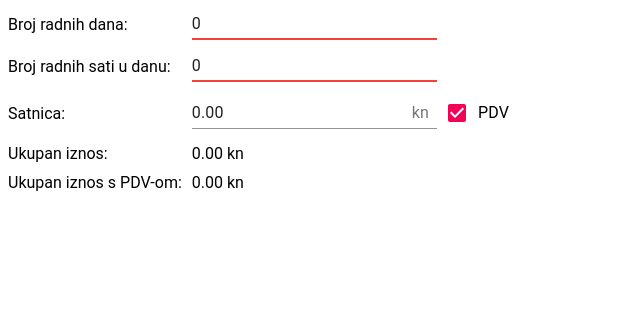
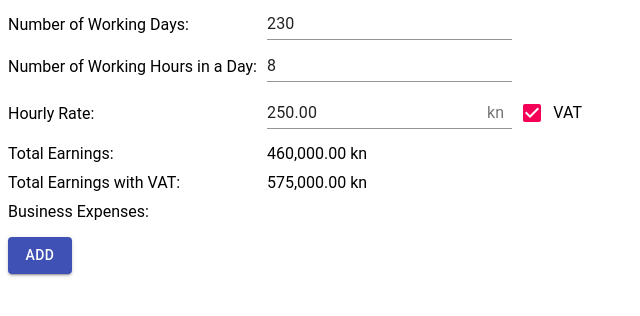
Before and after one commit to mrzli/gm-earnings, a React (Create React App) app: page / in a window 1280 px wide. Shown: the top 316 px of the page, without its empty margins (0-640 px from the left). Built offline with nearby package versions, Linux system fonts and the light colour scheme; a small style sheet from the web is missing.

Commit message:
Work on EarningsDisplay

```diff
--- a/src/App.tsx
+++ b/src/App.tsx
@@ -1,5 +1,5 @@
 import React from 'react';
-import { EarningsDisplay } from './EarningsDisplay';
+import { EarningsDisplay } from './components/EarningsDisplay';
 
 export function App(): React.ReactElement {
   return (
--- /dev/null
+++ b/src/components/BusinessExpenseInput.tsx
@@ -0,0 +1,76 @@
+import React from 'react';
+import { BusinessExpenseItem } from '../types/earnings-data';
+import {
+  Checkbox,
+  FormControlLabel,
+  InputAdornment,
+  TextField
+} from '@material-ui/core';
+import { isNameValid } from '../utils/generic-utils';
+import { isValidMoneyString } from '../utils/currency-utils';
+
+interface BusinessExpenseInputProps {
+  readonly item: BusinessExpenseItem;
+  readonly onItemChanged: (item: BusinessExpenseItem) => void;
+}
+
+export function BusinessExpenseInput({
+  item,
+  onItemChanged
+}: BusinessExpenseInputProps): React.ReactElement {
+  return (
+    <div
+      style={{
+        display: 'grid',
+        gridTemplateColumns: '120px 120px auto',
+        alignItems: 'center',
+        rowGap: 10,
+        columnGap: 10
+      }}
+    >
+      <div style={{ gridColumnStart: 1 }}>
+        <TextField
+          fullWidth={true}
+          placeholder={'Name'}
+          error={!isNameValid(item.name)}
+          value={item.name}
+          onChange={(event) => {
+            onItemChanged({ ...item, name: event.target.value });
+          }}
+        />
+      </div>
+      <div style={{ gridColumnStart: 2 }}>
+        <TextField
+          fullWidth={true}
+          error={!isValidMoneyString(item.amount.amount)}
+          value={item.amount.amount}
+          onChange={(event) => {
+            onItemChanged({
+              ...item,
+              amount: { ...item.amount, amount: event.target.value }
+            });
+          }}
+          InputProps={{
+            endAdornment: <InputAdornment position={'start'}>kn</InputAdornment>
+          }}
+        />
+      </div>
+      <div style={{ gridColumnStart: 3 }}>
+        <FormControlLabel
+          control={
+            <Checkbox
+              checked={item.amount.isVat}
+              onChange={(event, checked) => {
+                onItemChanged({
+                  ...item,
+                  amount: { ...item.amount, isVat: checked }
+                });
+              }}
+            />
+          }
+          label={'VAT'}
+        />
+      </div>
+    </div>
+  );
+}
--- a/src/EarningsDisplay.tsx
+++ b/src/components/EarningsDisplay.tsx
@@ -5,24 +5,38 @@ import {
   InputAdornment,
   TextField
 } from '@material-ui/core';
-import { EarningsData, EarningsInputData } from './types/earnings-data';
 import {
-  DEFAULT_EARNINGS_DATA,
+  BusinessExpenseItem,
+  EarningsData,
+  EarningsInputData
+} from '../types/earnings-data';
+import {
   DEFAULT_EARNINGS_INPUT_DATA,
+  EMPTY_BUSINESS_EXPENSE_ITEM,
+  EMPTY_EARNINGS_DATA,
   VAT_MULTIPLIER
-} from './data/earnings-data';
+} from '../data/earnings-data';
 import {
   currencyToCents,
   formatAsMoney,
   isValidMoneyString,
   moneyStringToCurrency
-} from './utils/currency-utils';
+} from '../utils/currency-utils';
+import { ExpenseInputList } from './ExpenseInputList';
+import { BusinessExpenseInput } from './BusinessExpenseInput';
+import {
+  removeArrayItemAtIndex,
+  updateArrayItemAtIndex
+} from '../utils/array-utils';
 
 enum InputDataActionType {
   SetWorkingDays = 'SetWorkingDays',
   SetWorkingHours = 'SetWorkingHours',
   SetHourlyRateAmount = 'SetHourlyRateAmount',
-  SetHourlyRateIsVat = 'SetHourlyRateIsVat'
+  SetHourlyRateIsVat = 'SetHourlyRateIsVat',
+  AddBusinessExpenseItem = 'AddBusinessExpenseItem',
+  RemoveBusinessExpenseItem = 'RemoveBusinessExpenseItem',
+  ChangeBusinessExpenseItem = 'ChangeBusinessExpenseItem'
 }
 
 interface ActionSetWorkingDays {
@@ -45,11 +59,32 @@ interface ActionSetHourlyRateIsVat {
   readonly payload: boolean;
 }
 
+interface ActionAddBusinessExpenseItem {
+  readonly type: InputDataActionType.AddBusinessExpenseItem;
+  readonly payload: undefined;
+}
+
+interface ActionRemoveBusinessExpenseItem {
+  readonly type: InputDataActionType.RemoveBusinessExpenseItem;
+  readonly payload: number;
+}
+
+interface ActionChangeBusinessExpenseItem {
+  readonly type: InputDataActionType.ChangeBusinessExpenseItem;
+  readonly payload: {
+    readonly item: BusinessExpenseItem;
+    readonly index: number;
+  };
+}
+
 type InputDataAction =
   | ActionSetWorkingDays
   | ActionSetWorkingHours
   | ActionSetHourlyRateAmount
-  | ActionSetHourlyRateIsVat;
+  | ActionSetHourlyRateIsVat
+  | ActionAddBusinessExpenseItem
+  | ActionRemoveBusinessExpenseItem
+  | ActionChangeBusinessExpenseItem;
 
 function earningsInputReducer(
   state: EarningsInputData,
@@ -70,10 +105,37 @@ function earningsInputReducer(
         ...state,
         hourlyRate: { ...state.hourlyRate, isVat: action.payload }
       };
+    case InputDataActionType.AddBusinessExpenseItem:
+      return {
+        ...state,
+        businessExpenseItems: [
+          ...state.businessExpenseItems,
+          EMPTY_BUSINESS_EXPENSE_ITEM
+        ]
+      };
+    case InputDataActionType.RemoveBusinessExpenseItem:
+      return {
+        ...state,
+        businessExpenseItems: removeArrayItemAtIndex(
+          state.businessExpenseItems,
+          action.payload
+        )
+      };
+    case InputDataActionType.ChangeBusinessExpenseItem:
+      return {
+        ...state,
+        businessExpenseItems: updateArrayItemAtIndex(
+          state.businessExpenseItems,
+          action.payload.index,
+          action.payload.item
+        )
+      };
     default:
       return state;
   }
 }
+
+const GRID_COLUMNS = 4;
 
 export function EarningsDisplay(): React.ReactElement {
   const [earningsInputState, earningsInputDispatch] = useReducer(
@@ -81,7 +143,7 @@ export function EarningsDisplay(): React.ReactElement {
     DEFAULT_EARNINGS_INPUT_DATA
   );
 
-  const [earnings, setEarnings] = useState<EarningsData>(DEFAULT_EARNINGS_DATA);
+  const [earnings, setEarnings] = useState<EarningsData>(EMPTY_EARNINGS_DATA);
 
   useEffect(() => {
     setEarnings(getEarningsData(earningsInputState));
@@ -91,14 +153,16 @@ export function EarningsDisplay(): React.ReactElement {
     <div
       style={{
         display: 'grid',
-        gridTemplateColumns: 'repeat(4, fit-content(25%))',
+        gridTemplateColumns: `repeat(${GRID_COLUMNS}, fit-content(${
+          100 / GRID_COLUMNS
+        }%))`,
         alignItems: 'center',
         rowGap: 10,
         columnGap: 10
       }}
     >
       <div style={{ gridRowStart: 1, gridColumnStart: 1 }}>
-        Broj radnih dana:
+        Number of Working Days:
       </div>
       <div style={{ gridRowStart: 1, gridColumnStart: 2 }}>
         <TextField
@@ -119,7 +183,7 @@ export function EarningsDisplay(): React.ReactElement {
         />
       </div>
       <div style={{ gridRowStart: 2, gridColumnStart: 1 }}>
-        Broj radnih sati u danu:
+        Number of Working Hours in a Day:
       </div>
       <div style={{ gridRowStart: 2, gridColumnStart: 2 }}>
         <TextField
@@ -139,7 +203,7 @@ export function EarningsDisplay(): React.ReactElement {
           }}
         />
       </div>
-      <div style={{ gridRowStart: 3, gridColumnStart: 1 }}>Satnica:</div>
+      <div style={{ gridRowStart: 3, gridColumnStart: 1 }}>Hourly Rate:</div>
       <div style={{ gridRowStart: 3, gridColumnStart: 2 }}>
         <TextField
           fullWidth={true}
@@ -169,10 +233,10 @@ export function EarningsDisplay(): React.ReactElement {
               }}
             />
           }
-          label={'PDV'}
+          label={'VAT'}
         />
       </div>
-      <div style={{ gridRowStart: 4, gridColumnStart: 1 }}>Ukupan iznos:</div>
+      <div style={{ gridRowStart: 4, gridColumnStart: 1 }}>Total Earnings:</div>
       <div
         style={{
           gridRowStart: 4,
@@ -182,7 +246,7 @@ export function EarningsDisplay(): React.ReactElement {
         {formatAsMoney(earnings.totalEarnings)}
       </div>
       <div style={{ gridRowStart: 5, gridColumnStart: 1 }}>
-        Ukupan iznos s PDV-om:
+        Total Earnings with VAT:
       </div>
       <div
         style={{
@@ -191,6 +255,41 @@ export function EarningsDisplay(): React.ReactElement {
         }}
       >
         {formatAsMoney(earnings.totalEarningsWithVat)}
+      </div>
+      <div
+        style={{
+          gridRowStart: 6,
+          gridColumnStart: 1,
+          gridColumnEnd: `span ${GRID_COLUMNS}`
+        }}
+      >
+        <ExpenseInputList<BusinessExpenseItem>
+          title={'Business Expenses:'}
+          items={earningsInputState.businessExpenseItems}
+          itemRenderer={(item, index) => (
+            <BusinessExpenseInput
+              item={item}
+              onItemChanged={(updatedItem) => {
+                earningsInputDispatch({
+                  type: InputDataActionType.ChangeBusinessExpenseItem,
+                  payload: { item: updatedItem, index: index }
+                });
+              }}
+            />
+          )}
+          onAddItem={() => {
+            earningsInputDispatch({
+              type: InputDataActionType.AddBusinessExpenseItem,
+              payload: undefined
+            });
+          }}
+          onRemoveItem={(indexToRemove) => {
+            earningsInputDispatch({
+              type: InputDataActionType.RemoveBusinessExpenseItem,
+              payload: indexToRemove
+            });
+          }}
+        />
       </div>
     </div>
   );
@@ -207,7 +306,9 @@ function getEarningsData(input: EarningsInputData): EarningsData {
   const totalEarnings = moneyStringToCurrency(input.hourlyRate.amount)
     .multiply(input.workingHours)
     .multiply(input.workingDays);
-  const totalEarningsWithVat = totalEarnings.multiply(VAT_MULTIPLIER);
+  const totalEarningsWithVat = input.hourlyRate.isVat
+    ? totalEarnings.multiply(VAT_MULTIPLIER)
+    : totalEarnings;
 
   return {
     totalEarnings: currencyToCents(totalEarnings),
--- /dev/null
+++ b/src/components/ExpenseInputList.tsx
@@ -0,0 +1,47 @@
+import React from 'react';
+import { Button, List, ListItem } from '@material-ui/core';
+
+interface ExpenseInputListProps<TItem> {
+  readonly title: string;
+  readonly items: readonly TItem[];
+  readonly itemRenderer: (item: TItem, index: number) => React.ReactElement;
+  readonly onAddItem: () => void;
+  readonly onRemoveItem: (index: number) => void;
+}
+
+export function ExpenseInputList<TItem>({
+  title,
+  items,
+  itemRenderer,
+  onAddItem,
+  onRemoveItem
+}: ExpenseInputListProps<TItem>): React.ReactElement {
+  return (
+    <div>
+      <div>{title}</div>
+      <List>
+        {items.map((item, index) => {
+          return (
+            <ListItem key={index}>
+              <div>{itemRenderer(item, index)}</div>
+              <div>
+                <Button
+                  variant={'contained'}
+                  color={'secondary'}
+                  onClick={() => {
+                    onRemoveItem(index);
+                  }}
+                >
+                  Remove
+                </Button>
+              </div>
+            </ListItem>
+          );
+        })}
+      </List>
+      <Button variant={'contained'} color={'primary'} onClick={onAddItem}>
+        Add
+      </Button>
+    </div>
+  );
+}
--- a/src/data/earnings-data.ts
+++ b/src/data/earnings-data.ts
@@ -1,17 +1,42 @@
-import { EarningsData, EarningsInputData } from '../types/earnings-data';
+import {
+  BusinessExpenseItem,
+  EarningsData,
+  EarningsInputData,
+  InputAmountWithVat
+} from '../types/earnings-data';
 
 export const VAT_MULTIPLIER = '1.25';
 
-export const DEFAULT_EARNINGS_INPUT_DATA: EarningsInputData = {
+export const EMPTY_INPUT_AMOUNT_WITH_VAT: InputAmountWithVat = {
+  amount: '0.00',
+  isVat: true
+};
+
+export const EMPTY_EARNINGS_INPUT_DATA: EarningsInputData = {
   workingDays: 0,
   workingHours: 0,
-  hourlyRate: {
-    amount: '0.00',
-    isVat: true
-  }
+  hourlyRate: EMPTY_INPUT_AMOUNT_WITH_VAT,
+  businessExpenseItems: [],
+  personalExpenseItems: []
 };
 
-export const DEFAULT_EARNINGS_DATA: EarningsData = {
+export const DEFAULT_EARNINGS_INPUT_DATA: EarningsInputData = {
+  workingDays: 230,
+  workingHours: 8,
+  hourlyRate: {
+    amount: '250.00',
+    isVat: true
+  },
+  businessExpenseItems: [],
+  personalExpenseItems: []
+};
+
+export const EMPTY_EARNINGS_DATA: EarningsData = {
   totalEarnings: 0,
   totalEarningsWithVat: 0
 };
+
+export const EMPTY_BUSINESS_EXPENSE_ITEM: BusinessExpenseItem = {
+  name: '',
+  amount: EMPTY_INPUT_AMOUNT_WITH_VAT
+};
--- /dev/null
+++ b/src/utils/array-utils.ts
@@ -0,0 +1,26 @@
+export function updateArrayItemAtIndex<T>(
+  array: readonly T[],
+  updateAtIndex: number,
+  value: T
+): readonly T[] {
+  if (updateAtIndex < 0 || updateAtIndex >= array.length) {
+    throw new Error(`Invalid index: '${updateAtIndex}'`);
+  }
+
+  return [
+    ...array.slice(0, updateAtIndex),
+    value,
+    ...array.slice(updateAtIndex + 1)
+  ];
+}
+
+export function removeArrayItemAtIndex<T>(
+  array: readonly T[],
+  removeAtIndex: number
+): readonly T[] {
+  if (removeAtIndex < 0 || removeAtIndex >= array.length) {
+    throw new Error(`Invalid index: '${removeAtIndex}'`);
+  }
+
+  return array.filter((_, index) => index !== removeAtIndex);
+}
--- /dev/null
+++ b/src/utils/generic-utils.ts
@@ -0,0 +1,3 @@
+export function isNameValid(value: string): boolean {
+  return value.length >= 1 && value.length <= 100;
+}
```
Also changed, not shown: src/types/earnings-data.ts (+12 -0 lines).
